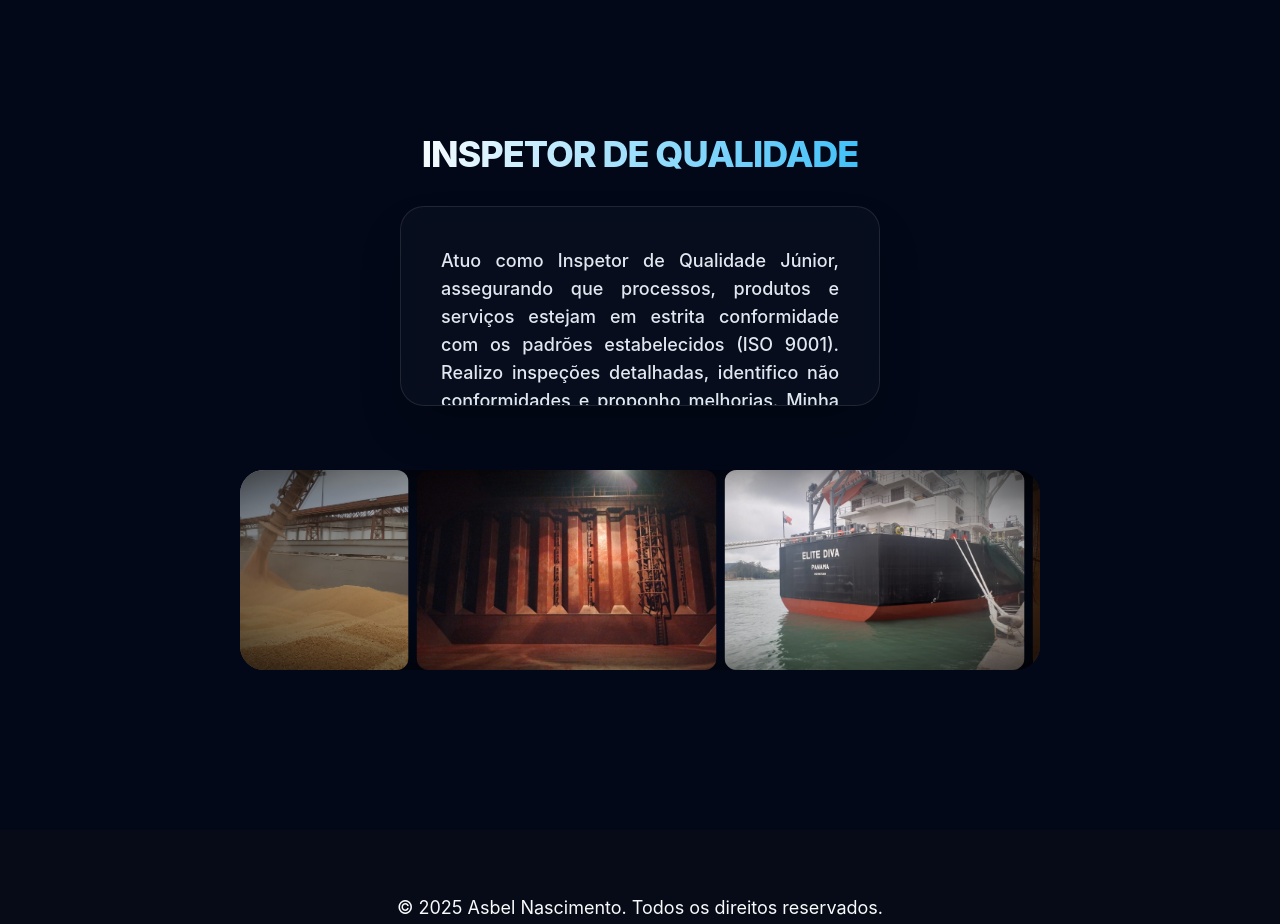
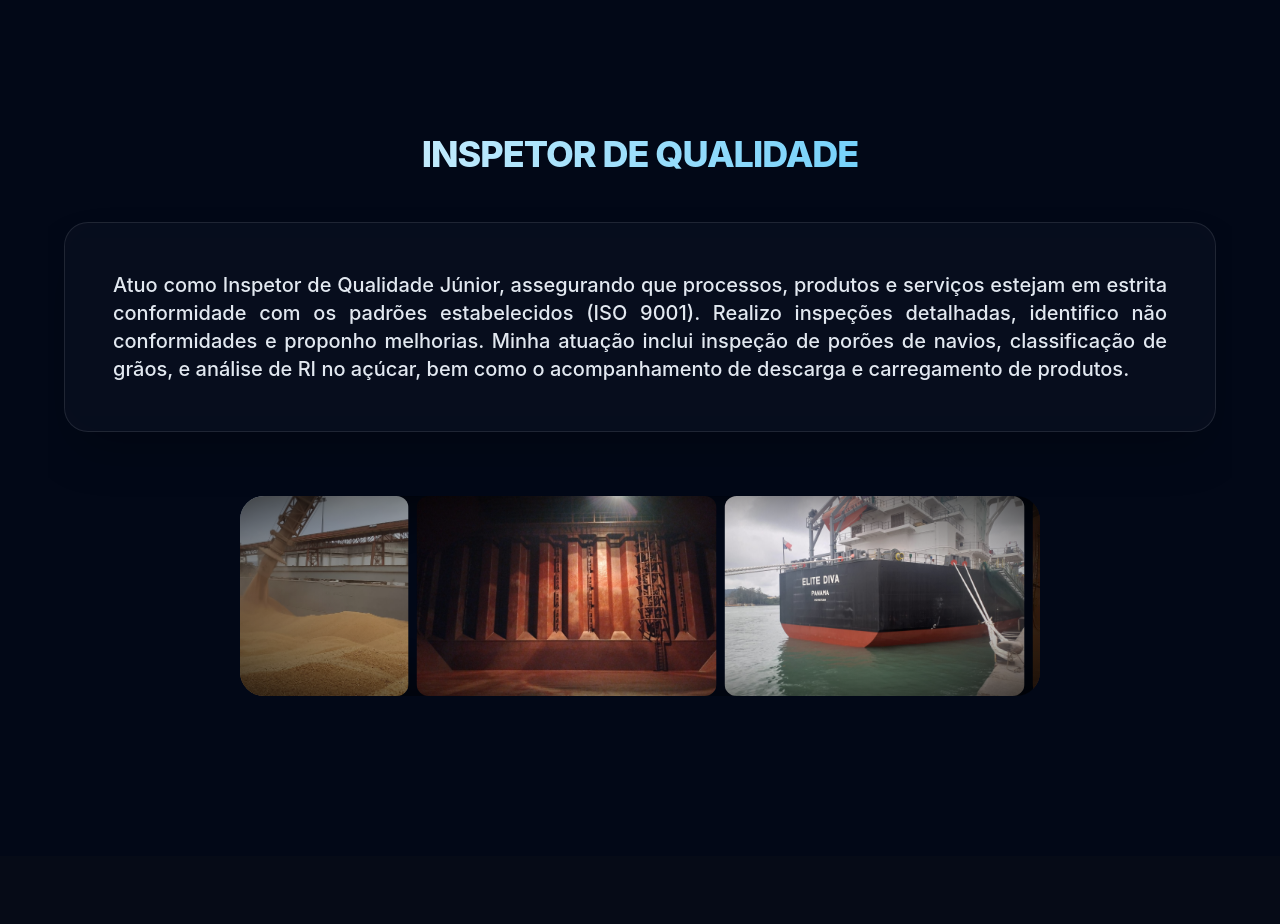
Before and after one commit to asbelnascimentodev/website, a React (Vite) app: page / in a window 1280 px wide. Shown: the part 9780-10704 px from the top of the page. Built offline with nearby package versions, Linux system fonts and the light colour scheme.

Commit message:
feat: Add `QualityInspector` component featuring an animated photo carousel and descriptive text.

```diff
--- a/src/components/QualityInspector.tsx
+++ b/src/components/QualityInspector.tsx
@@ -65,14 +65,14 @@ export const QualityInspector = () => {
                 whileInView={{ opacity: 1, y: 0 }}
                 viewport={{ once: true }}
                 transition={{ duration: 0.8, ease: "easeOut" }}
-                className="w-full max-w-lg mx-auto px-4 mb-8 md:mb-16"
+                className="w-full max-w-[1200px] mx-auto px-4 mb-8 md:mb-16"
             >
-                <h2 className="text-2xl xs:text-3xl md:text-4xl font-extrabold text-white mb-6 md:mb-8 text-center bg-clip-text text-transparent bg-gradient-to-r from-white to-sky-400">
+                <h2 className="text-3xl md:text-4xl font-extrabold text-white mb-8 md:mb-12 text-center bg-clip-text text-transparent bg-gradient-to-r from-white to-sky-400">
                     INSPETOR DE QUALIDADE
                 </h2>
 
-                <div className="bg-slate-900/40 backdrop-blur-xl border border-white/10 rounded-2xl md:rounded-3xl p-5 xs:p-8 md:p-10 shadow-2xl w-full max-h-[200px] overflow-y-auto custom-scrollbar">
-                    <p className="text-sm xs:text-base md:text-lg leading-relaxed text-slate-200 font-medium text-justify overflow-wrap-break-word">
+                <div className="bg-slate-900/40 backdrop-blur-xl border border-white/10 rounded-2xl md:rounded-3xl p-6 md:p-12 shadow-2xl w-full max-h-[500px] overflow-y-auto custom-scrollbar">
+                    <p className="text-base md:text-xl leading-relaxed text-slate-200 font-medium text-justify overflow-wrap-break-word">
                         Atuo como Inspetor de Qualidade Júnior, assegurando que processos, produtos e serviços estejam em estrita
                         conformidade com os padrões estabelecidos (ISO 9001). Realizo inspeções detalhadas, identifico não
                         conformidades e proponho melhorias. Minha atuação inclui inspeção de porões de navios, classificação de
```
